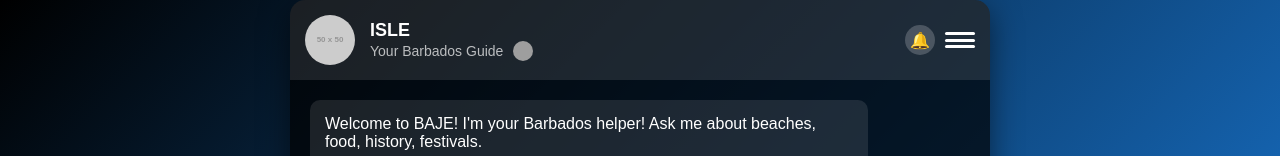
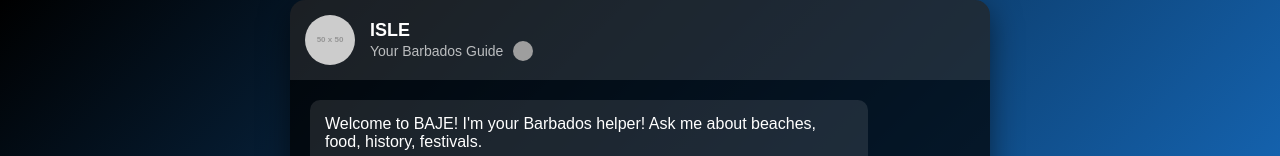
Before and after one commit to tgthe246mastermind/bajedemoapp, a React (Vite) app: page / in a window 1280 px wide. Shown: the top 156 px of the page. Built offline with nearby package versions, Linux system fonts and the light colour scheme; grey boxes are pictures that could not be loaded.

Commit message:
Update Baje.jsx

```diff
--- a/src/Baje.jsx
+++ b/src/Baje.jsx
@@ -129,19 +129,7 @@ function Baje() {
             </div>
           </div>
         </div>
-        <div className="header-buttons">
-          <button className="notification-button" onClick={() => navigate('/notifications')}>
-            🔔
-          </button>
-          <button
-            className={`hamburger-button ${isNavOpen ? 'active' : ''}`}
-            onClick={toggleNav}
-          >
-            <span className="hamburger-button-span"></span>
-            <span className="hamburger-button-span"></span>
-            <span className="hamburger-button-span"></span>
-          </button>
-        </div>
+
       </div>
 
       <div className={`nav-overlay ${isNavOpen ? 'active' : ''}`}>
```
